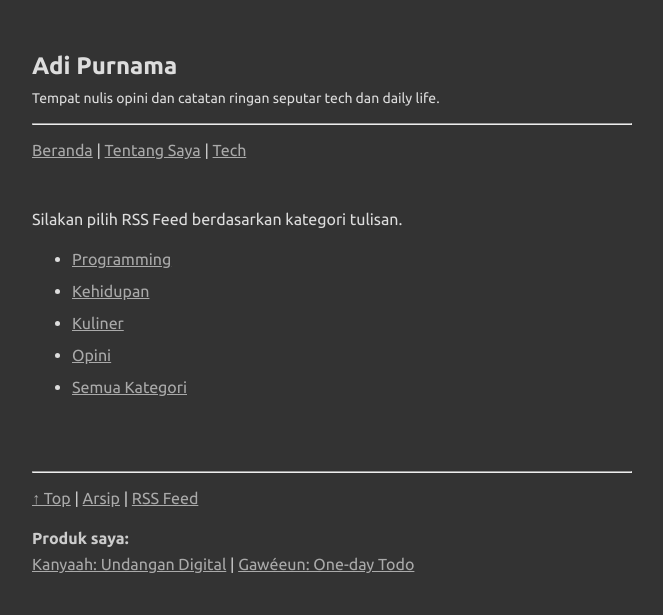
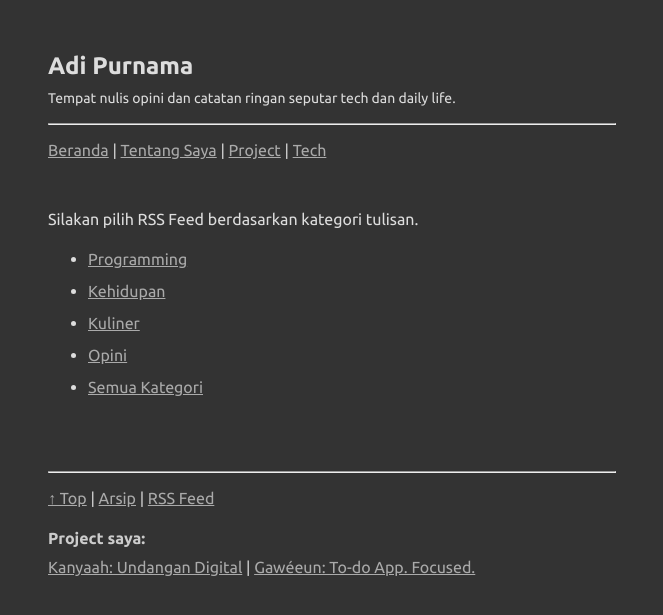
Before and after one commit to adiprnm/journal, a Jekyll site: the page built from rss-feed.md, in a window 1280 px wide. Shown: the top 615 px of the page, without its empty margins (308-971 px from the left). Built offline with Jekyll 4.4.1, drawn with Linux system fonts in a browser that asks for light colours.

Commit message:
Add project page

```diff
--- a/_data/products.yml
+++ /dev/null
@@ -1,4 +0,0 @@
-- name: "Kanyaah: Undangan Digital"
-  url: https://kanyaah.com
-- name: "Gawéeun: One-day Todo"
-  url: https://gaweeun.my.id
--- a/_includes/product_links.html
+++ /dev/null
@@ -1,4 +0,0 @@
-<h4 style="margin-bottom: 0.5rem">Produk saya:</h4>
-{% for product in site.data.products %}
-  <a href="{{ product.url }}" target="_blank" rel="noopener noreferrer">{{ product.name }}</a>{% if forloop.last == false %} | {% endif %}
-{% endfor %}
--- /dev/null
+++ b/_includes/project_links.html
@@ -0,0 +1,6 @@
+<h4 style="margin-bottom: 0.5rem">Project saya:</h4>
+<p style="margin: 0">
+  {% for project in site.data.projects %}
+    <a href="{{ project.url }}" target="_blank" rel="noopener noreferrer">{{ project.name }}</a>{% if forloop.last == false %} | {% endif %}
+  {% endfor %}
+</p>
--- a/_layouts/default.html
+++ b/_layouts/default.html
@@ -22,7 +22,7 @@
         <p class="site-description">{{ site.description | default: "a personal blog." }}</p>
         <hr />
         <nav>
-          <a href="/">Beranda</a> | <a href="/tentang-saya">Tentang Saya</a> | <a href="/tech">Tech</a>
+          <a href="/">Beranda</a> | <a href="/tentang-saya">Tentang Saya</a> | <a href="/project">Project</a> | <a href="/tech">Tech</a>
         </nav>
       </section>
       <section style="margin-top: 3rem">
@@ -34,7 +34,7 @@
     <hr />
     <nav>
       <a href="#">↑ Top</a> | <a href="/arsip">Arsip</a> | <a href="/rss-feed">RSS Feed</a>
-      {% include product_links.html %}
+      {% include project_links.html %}
     </nav>
   </footer>
 </html>
--- a/_layouts/post.html
+++ b/_layouts/post.html
@@ -57,7 +57,7 @@
     <hr />
     <nav>
       <a href="#">↑ Top</a> | <a href="/rss-feed">RSS Feed</a>
-      {% include product_links.html %}
+      {% include project_links.html %}
     </nav>
   </footer>
 </html>
--- a/_sass/base.scss
+++ b/_sass/base.scss
@@ -2,6 +2,10 @@ $backgroundColor: #333333;
 $bodyColor: #dddddd;
 $bodyFont: "Ubuntu";
 $linkColor: #aaaaaa;
+
+* {
+  box-sizing: border-box;
+}
 
 body {
   background: $backgroundColor;
@@ -28,6 +32,10 @@ a {
 
 .post-navigation-wrapper {
   display: flex;
+}
+
+.rounded {
+  border-radius: 0.25rem;
 }
 
 .post-pagination-nav {
@@ -168,5 +176,10 @@ li {
   border-bottom: 1px dashed #777777;
 }
 
+.margin-y-medium {
+  margin-top: 3rem;
+  margin-bottom: 3rem;
+}
+
 @import "layouts";
 @import "post_card";
```
Also changed, not shown: _data/projects.yml (added, +22 -0 lines), projects.html (added, +14 -0 lines), assets/images/projects/gaweeun.png (added), assets/images/projects/kanyaah.png (added).
